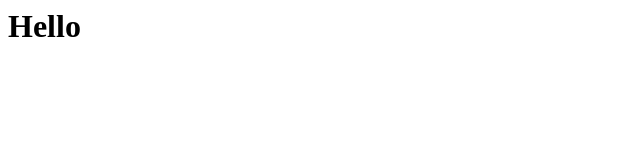
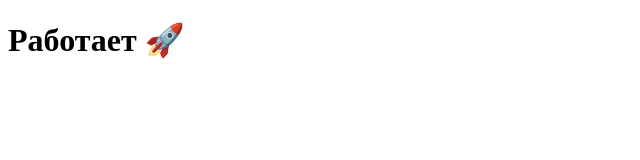
Before and after one commit to kvartka-arch/stan-rnd, a plain HTML site: page index.html in a window 1280 px wide. Shown: the whole page, without its empty margins (0-640 px from the left). Drawn offline with Linux system fonts and the light colour scheme.

Commit message:
Update index.html

```diff
--- a/index.html
+++ b/index.html
@@ -1 +1,9 @@
-<h1>Hello</h1>
+<!doctype html>
+<html>
+  <head>
+    <title>Stan Test</title>
+  </head>
+  <body>
+    <h1>Работает 🚀</h1>
+  </body>
+</html>
```
